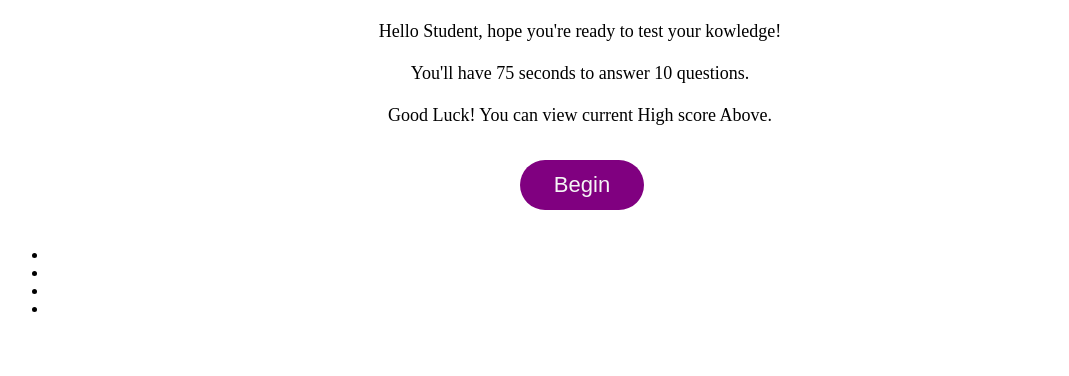
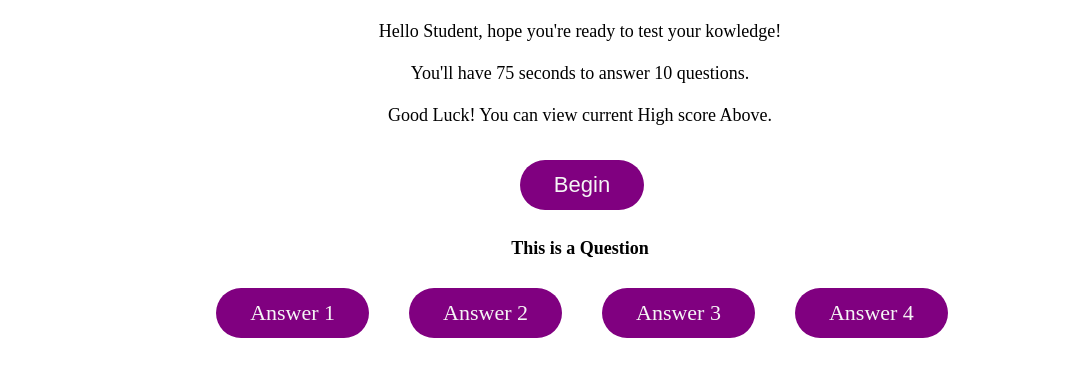
Before and after one commit to Devnah4/Bootcamp-Assignment-04, a plain HTML site: page index.html in a window 1280 px wide. Shown: the part 310-686 px from the top of the page, without its empty margins (60-1129 px from the left). Drawn offline with Linux system fonts and the light colour scheme.

Commit message:
Updated Code

```diff
--- a/assets/script.js
+++ b/assets/script.js
@@ -3,18 +3,49 @@ var quizStart = document.getElementById("quiz-start");
 var timer = document.getElementById("quiz-time");
 var highScore = document.getElementById("quiz-score");
 var quizText = document.getElementById("quiz-body");
+var quizAnswers = document.getElementById("quiz-answer");
+var answerSelected = "";
 
 // Code for High Score
 
 // script for button response
 quizStart.addEventListener("click", function() {
-    console.log('hi');
+    console.log('Start');
+})
 
+quizAnswers.addEventListener("event", function() {
+    if (quizAnswers) {
+        answerSelected = quizAnswers.value
+    }
+    console.log('Answer');
 });
+// Create The Questions
+// function createQuestions () {
+//     const output = [];
+//     codeQuestions.forEach(
+//         (currentQuestion, questionNumber) => {
+//             const answers = [];
+//             for(letter in currentQuestion.answers){
+//                 answers.push(
+//                     <label>
+//                         <input type="radio" name="question${questionNumber}" value="${letter}">
+//                             ${letter} :
+//                             ${currentQuestion.answer[letter]}
+//                         </input>
+//                     </label>
+//                 );
+//             }
+//             output.push (
+//                 <div class="question">${currentQuestion.question}</div>,
+//                 <div class="answer">${answer.join(")}</div>,
+//             );
+//         }
+//     );
+// }
 
 
 // Questions
-let questions = [
+let codeQuestions = [
     {
         set: 1,
         question: "What does HTML stand for?",
--- a/assets/style.css
+++ b/assets/style.css
@@ -49,6 +49,33 @@
   font-size: large;
 }
 
+.question-control {
+  border: none;
+  background-color: purple;
+  border-radius: 25px;
+  box-shadow: rgba(0, 0, 0, 0.1) 0px 1px 6px 0px rgba(0, 0, 0, 0.2) 0px 1px 1px
+  0px;
+  color: whitesmoke;
+  display: inline-block;
+  font-size: 22px;
+  line-height: 22px;
+  margin: 16px 16px 16px 20px;
+  padding: 14px 34px;
+  text-align: center;
+  cursor: pointer;
+
+}
+
+/* Removes the Native Radio Button */
+input[type="radio"] {
+  /* Add if not using autoprefixer */
+  -webkit-appearance: none;
+  appearance: none;
+  /* For iOS < 15 to remove gradient background */
+  background-color: #fff;
+  /* Not removed via appearance */
+  margin: 0;
+}
 
 @media (max-width: 690px) {
     .btn {
--- a/index.html
+++ b/index.html
@@ -39,13 +39,21 @@
                 <button class="quiz-btn" id="quiz-start">Begin</button>
             </div>
             <div>
-                <h2 class="quiz-question"></h2>
-                <ul>
-                    <li class="quiz-answer"></li>
-                    <li class="quiz-answer"></li>
-                    <li class="quiz-answer"></li>
-                    <li class="quiz-answer"></li>
-                </ul>
+                <h1 class="quiz-text">This is a Question</h1>
+                <form class="quiz-statements">
+                    <label class="question-control">
+                    <input type="radio" name="choice"  class="quiz-answer">Answer 1</input>
+                    </label>
+                    <label class="question-control">
+                    <input type="radio" name="choice"  class="quiz-answer">Answer 2</input>
+                    </label>
+                    <label class="question-control">
+                    <input type="radio" name="choice"  class="quiz-answer">Answer 3</input>
+                    </label>
+                    <label class="question-control">
+                    <input type="radio" name="choice"  class="quiz-answer">Answer 4</input>
+                    </label>
+                    </form>
             </div>
         </div>
     </div>
```
